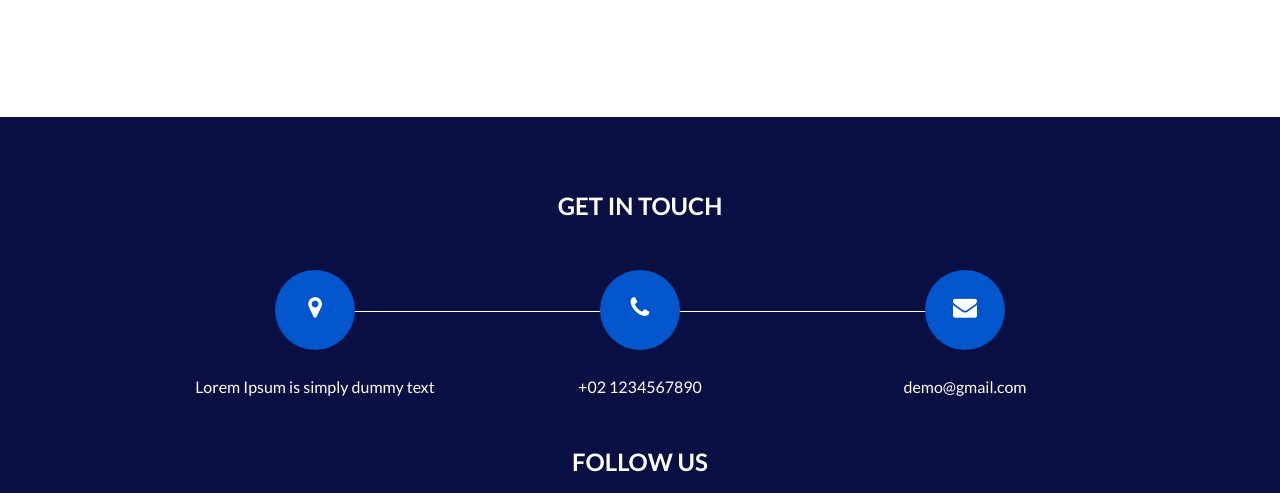
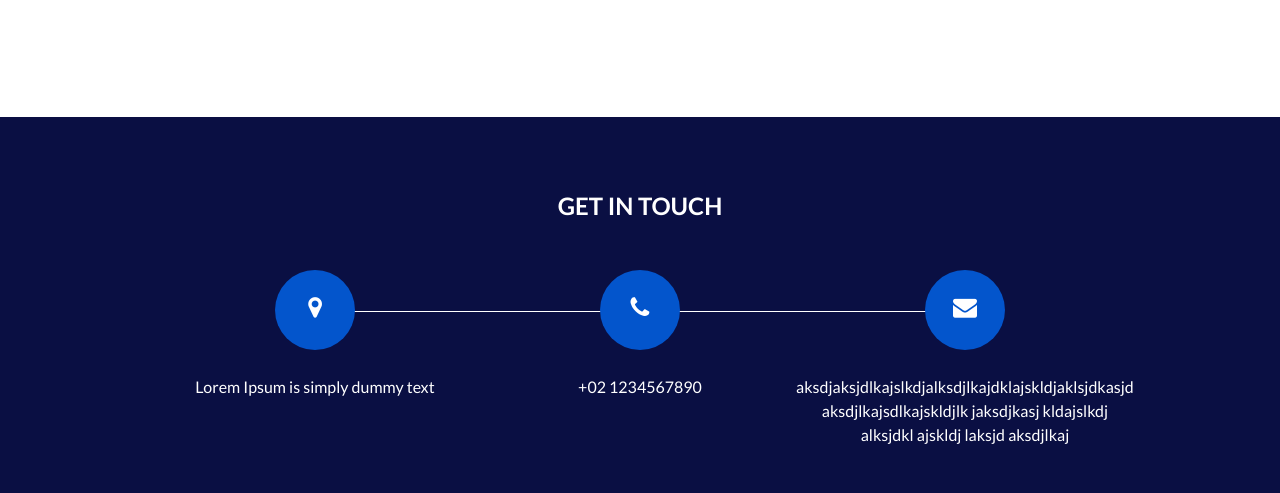
Before and after one commit to AdalAbilbekov/AdalAbilbekov.github.io, a plain HTML site: page index.html in a window 1280 px wide. Shown: the part 4362-4855 px from the top of the page. Drawn offline with nearby package versions, Linux system fonts and the light colour scheme; some packages are replaced by stand-ins of ours.

Commit message:
added text

```diff
--- a/index.html
+++ b/index.html
@@ -503,7 +503,7 @@
                       <i class="fa fa-envelope" aria-hidden="true"></i>
                     </div>
                     <p>
-                      demo@gmail.com
+                      aksdjaksjdlkajslkdjalksdjlkajdklajskldjaklsjdkasjd aksdjlkajsdlkajskldjlk jaksdjkasj kldajslkdj alksjdkl ajskldj laksjd aksdjlkaj
                     </p>
                   </div>
                 </a>
```
